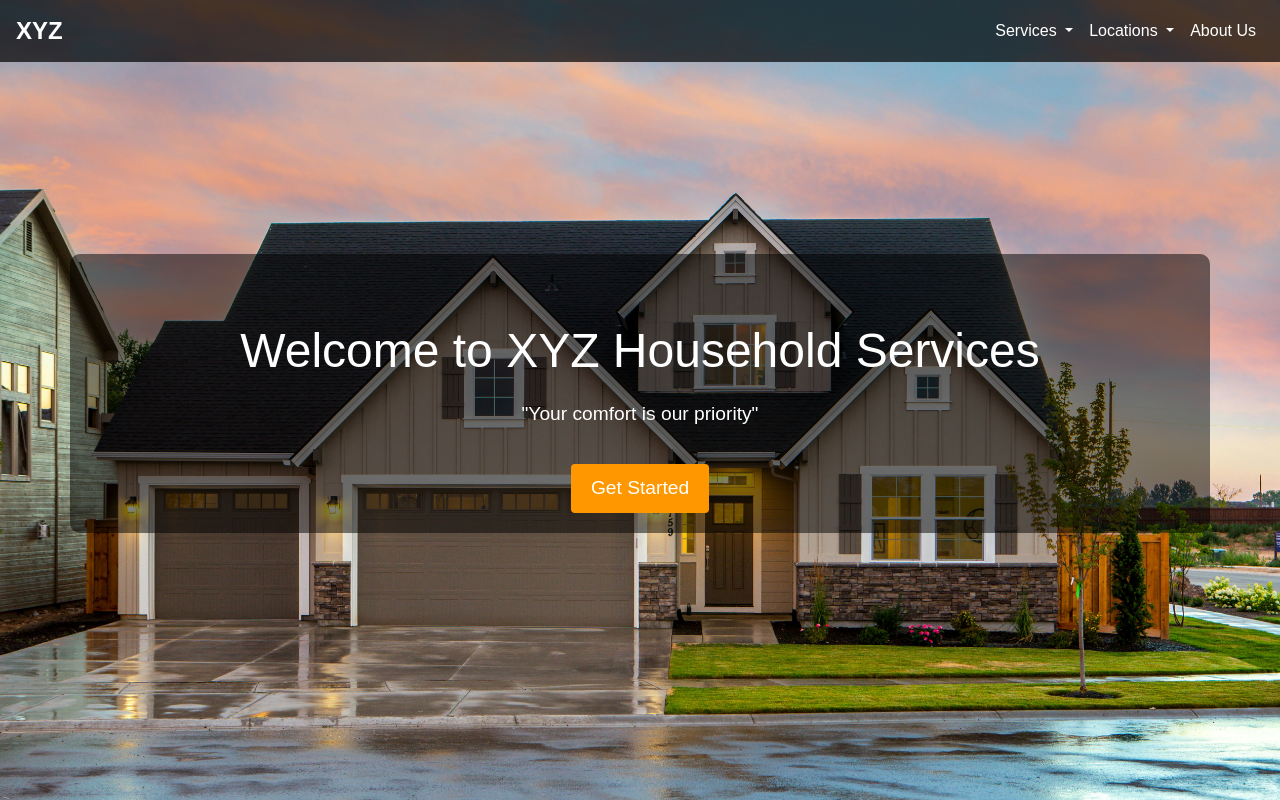
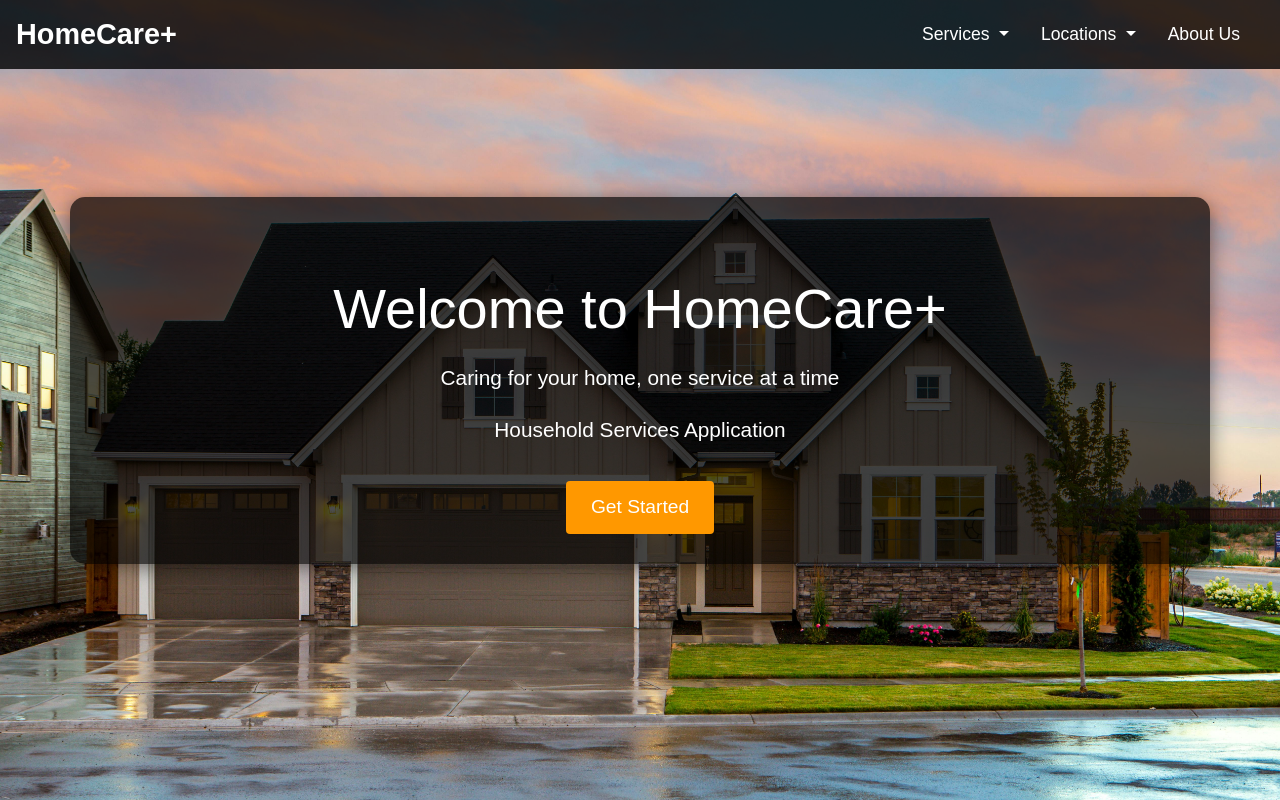
Before and after one commit to anshulbaliga7/iitm-mad1-project, a Flask app: page / in a window 1280 px wide. Run offline with Flask 2, Linux system fonts and the light colour scheme; some libraries are stand-ins or nearby versions.

Commit message:
UI changes

```diff
--- a/templates/admin_search.html
+++ b/templates/admin_search.html
@@ -43,11 +43,11 @@
 </head>
 <body>
     <nav class="navbar navbar-expand-lg navbar-light">
-        <a class="navbar-brand" href="#">Admin Dashboard</a>
+        <a class="navbar-brand" href="#"><b>Admin Dashboard</b></a>
         <div class="collapse navbar-collapse">
             <ul class="navbar-nav mr-auto">
                 <li class="nav-item"><a class="nav-link" href="{{ url_for('admin_dashboard') }}">Home</a></li>
-                <li class="nav-item"><a class="nav-link" href="{{ url_for('admin_search') }}">Search</a></li>
+                <li class="nav-item"><a class="nav-link" href="{{ url_for('admin_search') }}"><u><b>Search</b></u></a></li>
                 <li class="nav-item"><a class="nav-link" href="{{ url_for('admin_summary') }}">Summary</a></li>
                 <li class="nav-item"><a class="nav-link" href="{{ url_for('home') }}">Logout</a></li>
             </ul>
--- a/templates/customer_summary.html
+++ b/templates/customer_summary.html
@@ -8,7 +8,7 @@
     <script src="https://cdn.jsdelivr.net/npm/chart.js"></script>
     <style>
         .navbar {
-            background-color: violet;
+            background-color: darkviolet;
         }
         .navbar .nav-link {
             color: white;
@@ -40,7 +40,7 @@
 </head>
 <body>
     <nav class="navbar navbar-expand-lg navbar-light bg-light">
-        <a class="navbar-brand" href="#">Customer Dashboard</a>
+        <a class="navbar-brand" href="#"><b>Customer Dashboard</b></a>
         <button class="navbar-toggler" type="button" data-toggle="collapse" data-target="#navbarNav" aria-controls="navbarNav" aria-expanded="false" aria-label="Toggle navigation">
             <span class="navbar-toggler-icon"></span>
         </button>
@@ -48,7 +48,7 @@
             <ul class="navbar-nav mr-auto">
                 <li class="nav-item"><a class="nav-link" href="{{ url_for('customer_dashboard') }}">Home</a></li>
                 <li class="nav-item"><a class="nav-link" href="{{ url_for('customer_search') }}">Search</a></li>
-                <li class="nav-item"><a class="nav-link" href="{{ url_for('customer_summary') }}">Summary</a></li>
+                <li class="nav-item"><a class="nav-link" href="{{ url_for('customer_summary') }}"><u><b>Summary</b></u></a></li>
                 <li class="nav-item"><a class="nav-link" href="{{ url_for('home') }}">Logout</a></li>
             </ul>
         </div>
--- a/templates/home.html
+++ b/templates/home.html
@@ -13,34 +13,36 @@
             font-family: 'Arial', sans-serif;
         }
         .navbar {
-            background-color: rgba(0, 0, 0, 0.7);
+            background-color: rgba(0, 0, 0, 0.8);
         }
         .navbar-brand {
-            font-size: 1.5em;
+            font-size: 1.8em;
             font-weight: bold;
         }
         .navbar-nav .nav-link {
             color: #fff !important;
+            font-size: 1.1em;
         }
         .container {
             text-align: center;
-            margin-top: 15%;
-            background: rgba(0, 0, 0, 0.5);
-            padding: 20px;
-            border-radius: 10px;
+            margin-top: 10%;
+            background: rgba(0, 0, 0, 0.7);
+            padding: 30px;
+            border-radius: 15px;
+            box-shadow: 0 4px 20px rgba(0, 0, 0, 0.5);
         }
         h1 {
-            font-size: 3em;
+            font-size: 3.5em;
             animation: fadeIn 2s ease-in-out;
         }
         p {
-            font-size: 1.2em;
+            font-size: 1.3em;
             margin: 20px 0;
         }
         .btn-primary {
             background-color: #ff9800;
             border: none;
-            padding: 10px 20px;
+            padding: 12px 25px;
             font-size: 1.2em;
             transition: background-color 0.3s ease;
         }
@@ -59,41 +61,44 @@
 </head>
 <body>
     <nav class="navbar navbar-expand-lg navbar-dark">
-        <a class="navbar-brand" href="#">XYZ</a>
+        <a class="navbar-brand" href="">HomeCare+</a>
         <button class="navbar-toggler" type="button" data-toggle="collapse" data-target="#navbarNav" aria-controls="navbarNav" aria-expanded="false" aria-label="Toggle navigation">
             <span class="navbar-toggler-icon"></span>
         </button>
         <div class="collapse navbar-collapse" id="navbarNav">
             <ul class="navbar-nav ml-auto">
-                <li class="nav-item dropdown">
-                    <a class="nav-link dropdown-toggle" href="#" id="servicesDropdown" role="button" data-toggle="dropdown" aria-haspopup="true" aria-expanded="false">
+                <li class="nav-item dropdown mr-3">
+                    <a class="nav-link dropdown-toggle" href="#" id="servicesDropdown" role="button" data-toggle="dropdown" aria-haspopup="true" aria-expanded="false" title="View our services">
                         Services
                     </a>
                     <div class="dropdown-menu" aria-labelledby="servicesDropdown">
                         <a class="dropdown-item" href="#">Plumbing</a>
                         <a class="dropdown-item" href="#">Electrical</a>
                         <a class="dropdown-item" href="#">Cleaning</a>
+                        <a class="dropdown-item" href="#">Tiling</a>
+                        <a class="dropdown-item" href="#">Servicing</a>
                     </div>
                 </li>
-                <li class="nav-item dropdown">
-                    <a class="nav-link dropdown-toggle" href="#" id="locationsDropdown" role="button" data-toggle="dropdown" aria-haspopup="true" aria-expanded="false">
+                <li class="nav-item dropdown mr-3">
+                    <a class="nav-link dropdown-toggle" href="#" id="locationsDropdown" role="button" data-toggle="dropdown" aria-haspopup="true" aria-expanded="false" title="Select your location">
                         Locations
                     </a>
                     <div class="dropdown-menu" aria-labelledby="locationsDropdown">
-                        <a class="dropdown-item" href="#">New York</a>
-                        <a class="dropdown-item" href="#">Los Angeles</a>
-                        <a class="dropdown-item" href="#">Chicago</a>
+                        <a class="dropdown-item" href="#">Bangalore</a>
+                        <a class="dropdown-item" href="#">Chennai</a>
+                        <a class="dropdown-item" href="#">Delhi</a>
                     </div>
                 </li>
-                <li class="nav-item">
-                    <a class="nav-link" href="#">About Us</a>
+                <li class="nav-item mr-3">
+                    <a class="nav-link" href="#" title="Learn more about us">About Us</a>
                 </li>
             </ul>
         </div>
     </nav>
     <div class="container">
-        <h1 class="mt-5">Welcome to XYZ Household Services</h1>
-        <p>"Your comfort is our priority"</p>
+        <h1 class="mt-5">Welcome to HomeCare+</h1>
+        <p>Caring for your home, one service at a time</p>
+        <p>Household Services Application</p>
         <a href="{{ url_for('login') }}" class="btn btn-primary mt-3">Get Started</a>
     </div>
     <script src="https://code.jquery.com/jquery-3.5.1.slim.min.js"></script>
--- a/templates/service_professional_search.html
+++ b/templates/service_professional_search.html
@@ -11,7 +11,7 @@
         }
         .navbar .nav-link {
             color: white;
-            margin-left: 150px;
+            margin-left: 165px;
             font-weight: bold;
         }
         .navbar .nav-link:hover {
@@ -43,11 +43,11 @@
 </head>
 <body>
     <nav class="navbar navbar-expand-lg navbar-light">
-        <a class="navbar-brand" href="#">Service Professional Dashboard</a>
+        <a class="navbar-brand" href="#"><b>Service Professional Dashboard</b></a>
         <div class="collapse navbar-collapse">
             <ul class="navbar-nav mr-auto">
                 <li class="nav-item"><a class="nav-link" href="{{ url_for('service_professional_dashboard') }}">Home</a></li>
-                <li class="nav-item"><a class="nav-link" href="{{ url_for('service_professional_search') }}">Search</a></li>
+                <li class="nav-item"><a class="nav-link" href="{{ url_for('service_professional_search') }}"><u><b>Search</b></u></a></li>
                 <li class="nav-item"><a class="nav-link" href="{{ url_for('service_professional_summary') }}">Summary</a></li>
                 <li class="nav-item"><a class="nav-link" href="{{ url_for('home') }}">Logout</a></li>
             </ul>
--- a/templates/service_professional_summary.html
+++ b/templates/service_professional_summary.html
@@ -8,7 +8,7 @@
     <script src="https://cdn.jsdelivr.net/npm/chart.js"></script>
     <style>
         .navbar {
-            background-color: violet;
+            background-color: darkviolet;
         }
         .navbar .nav-link {
             color: white;
@@ -40,7 +40,7 @@
 </head>
 <body>
     <nav class="navbar navbar-expand-lg navbar-light bg-light">
-        <a class="navbar-brand" href="#">Admin Dashboard</a>
+        <a class="navbar-brand" href="#"><b>Service Professional Dashboard</b></a>
         <button class="navbar-toggler" type="button" data-toggle="collapse" data-target="#navbarNav" aria-controls="navbarNav" aria-expanded="false" aria-label="Toggle navigation">
             <span class="navbar-toggler-icon"></span>
         </button>
@@ -48,7 +48,7 @@
             <ul class="navbar-nav mr-auto">
                 <li class="nav-item"><a class="nav-link" href="{{ url_for('service_professional_dashboard') }}">Home</a></li>
                 <li class="nav-item"><a class="nav-link" href="{{ url_for('service_professional_search') }}">Search</a></li>
-                <li class="nav-item"><a class="nav-link" href="{{ url_for('service_professional_summary') }}">Summary</a></li>
+                <li class="nav-item"><a class="nav-link" href="{{ url_for('service_professional_summary') }}"><u><b>Summary</b></u></a></li>
                 <li class="nav-item"><a class="nav-link" href="{{ url_for('home') }}">Logout</a></li>
             </ul>
         </div>
```
Also changed, not shown: templates/admin_dashboard.html (+5 -5 lines), templates/admin_summary.html (+2 -8 lines), templates/customer_dashboard.html (+13 -6 lines), templates/customer_search.html (+9 -2 lines), templates/customer_signup.html (+9 -20 lines), templates/login.html (+6 -10 lines), templates/service_professional_dashboard.html (+6 -6 lines), templates/service_professional_signup.html (+10 -22 lines).
